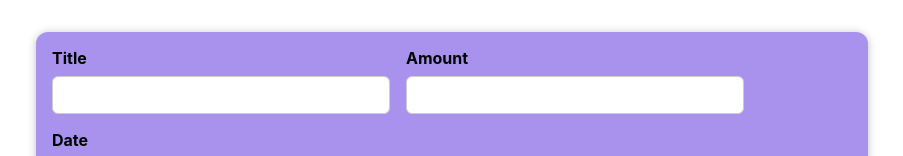
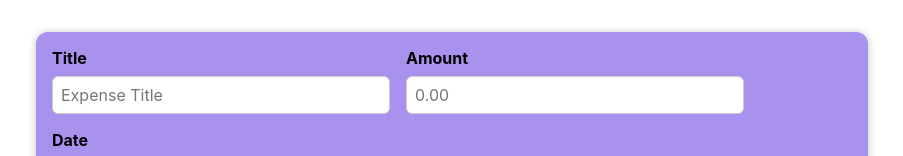
Before and after one commit to jonmico/expense-tracker, a React (Vite) app: page / in a window 1280 px wide. Shown: the top 156 px of the page, without its empty margins (188-1091 px from the left). Built offline with nearby package versions, Linux system fonts and the light colour scheme.

Commit message:
Add handling for ExpenseForm.

```diff
--- a/src/components/NewExpense/ExpenseForm.jsx
+++ b/src/components/NewExpense/ExpenseForm.jsx
@@ -1,20 +1,56 @@
 import './ExpenseForm.css';
+import { useState } from 'react';
 
 export default function ExpenseForm() {
+  const [formData, setFormData] = useState({
+    title: '',
+    amount: '',
+    date: '',
+  });
+
+  function handleFormDataChange(evt) {
+    const { name, value } = evt.target;
+    setFormData((prevState) => ({ ...prevState, [name]: value }));
+  }
+
   return (
     <form>
       <div className='new-expense__controls'>
         <div className='new-expense__control'>
-          <label htmlFor=''>Title</label>
-          <input type='text' />
+          <label htmlFor='title'>Title</label>
+          <input
+            type='text'
+            value={formData.title}
+            name='title'
+            id='title'
+            onChange={handleFormDataChange}
+            placeholder='Expense Title'
+          />
         </div>
         <div className='new-expense__control'>
-          <label htmlFor=''>Amount</label>
-          <input type='number' min='0.01' step='0.01' />
+          <label htmlFor='amount'>Amount</label>
+          <input
+            type='number'
+            min='0.01'
+            step='0.01'
+            value={formData.amount}
+            name='amount'
+            id='amount'
+            onChange={handleFormDataChange}
+            placeholder='0.00'
+          />
         </div>
         <div className='new-expense__control'>
           <label htmlFor=''>Date</label>
-          <input type='date' min='2019-01-01' max='2023-12-31' />
+          <input
+            type='date'
+            min='2019-01-01'
+            max='2023-12-31'
+            value={formData.date}
+            name='date'
+            id='date'
+            onChange={handleFormDataChange}
+          />
         </div>
       </div>
       <div className='new-expense__actions'>
```
